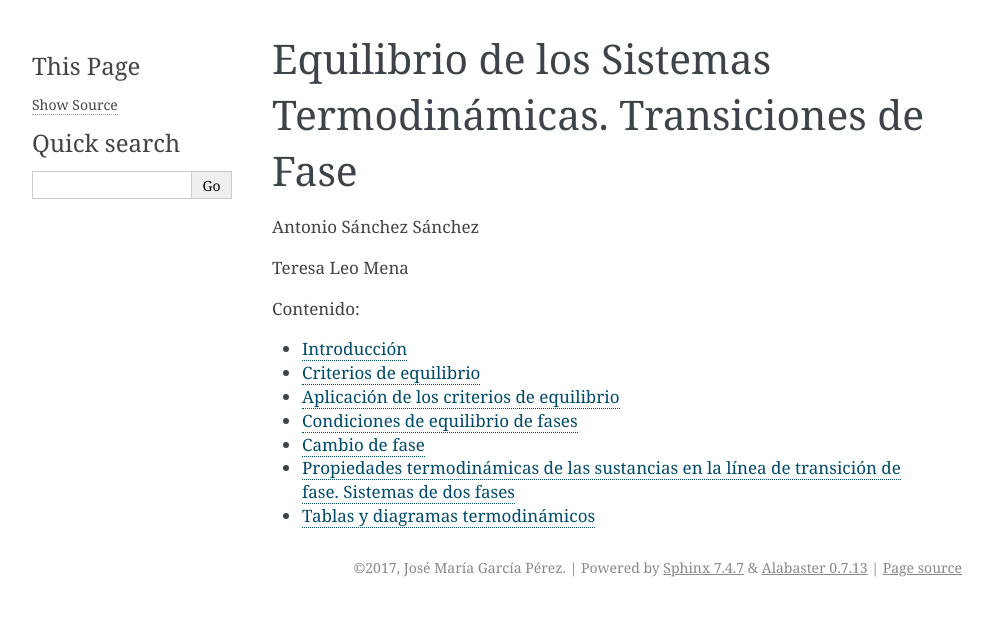
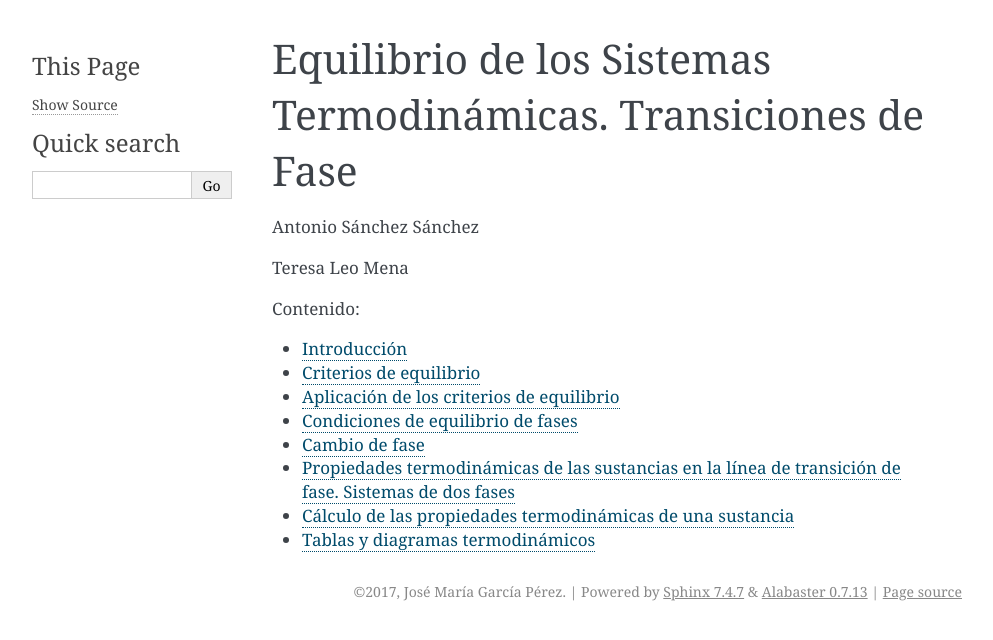
Before and after one commit to mantielero/termodinamica, a Sphinx documentation site: the page built from source/equilibrio.rst, in a window 1280 px wide. Shown: the top 640 px of the page, without its empty margins (148-1141 px from the left). Built offline with Sphinx 7.4.7, drawn with Linux system fonts in a browser that asks for light colours; pages that are not in the unit, such as notebooks, are missing from menus.

Commit message:
Update equilibrio.rst

```diff
--- a/source/equilibrio.rst
+++ b/source/equilibrio.rst
@@ -17,4 +17,5 @@ Teresa Leo Mena
    equilibrio_cambio_fase
    equilibrio_transicion_fase
    equilibrio_punto_critico
+   equilibrio_calculo_propiedades
    equilibrio_tablas
```
